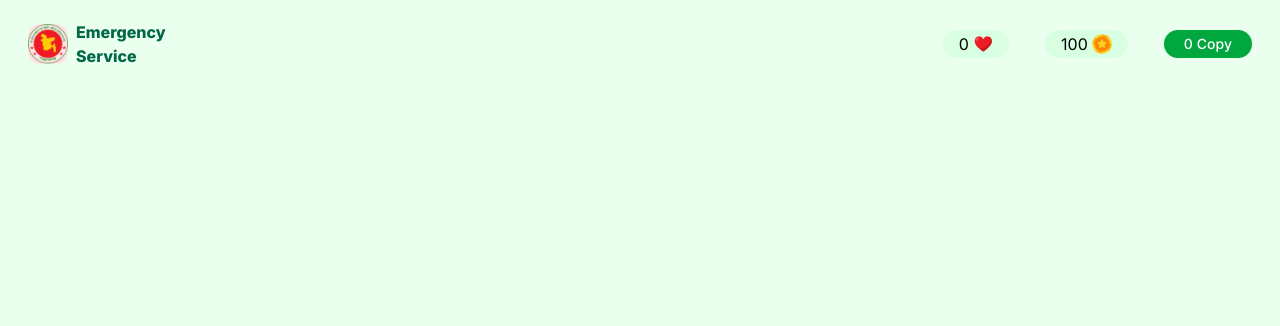
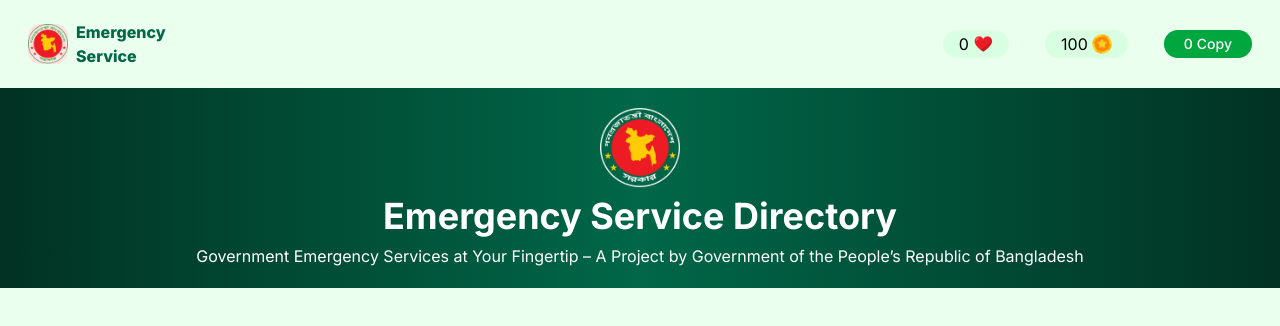
Before and after one commit to Jayantikadey/B12A5-emergency-hotline, a plain HTML site: page index.html in a window 1280 px wide. Drawn offline with nearby package versions, Linux system fonts and the light colour scheme.

Commit message:
banner complate

```diff
--- a/index.html
+++ b/index.html
@@ -46,6 +46,12 @@
             </div>
         </div>
     </nav>
+       <!-- Emergency Service Directory -->
+    <section class="bg-gradient-to-r from-[#013223] via-[#006747] to-[#013223] flex flex-col gap-2 items-center p-5 mb-6">
+    <img class="w-20" src="./assets/logo-dark.png" alt="">
+    <h1 class="text-4xl text-white font-bold text-center">Emergency Service Directory</h1>
+    <p class="text-white text-center">Government Emergency Services at Your Fingertip – A Project by  Government of the People’s Republic of Bangladesh</p>
+    </section>
   <!-- javascript link -->
    <script src="./index.js"></script>
 </body>
```
Also changed, not shown: 1 other file.
